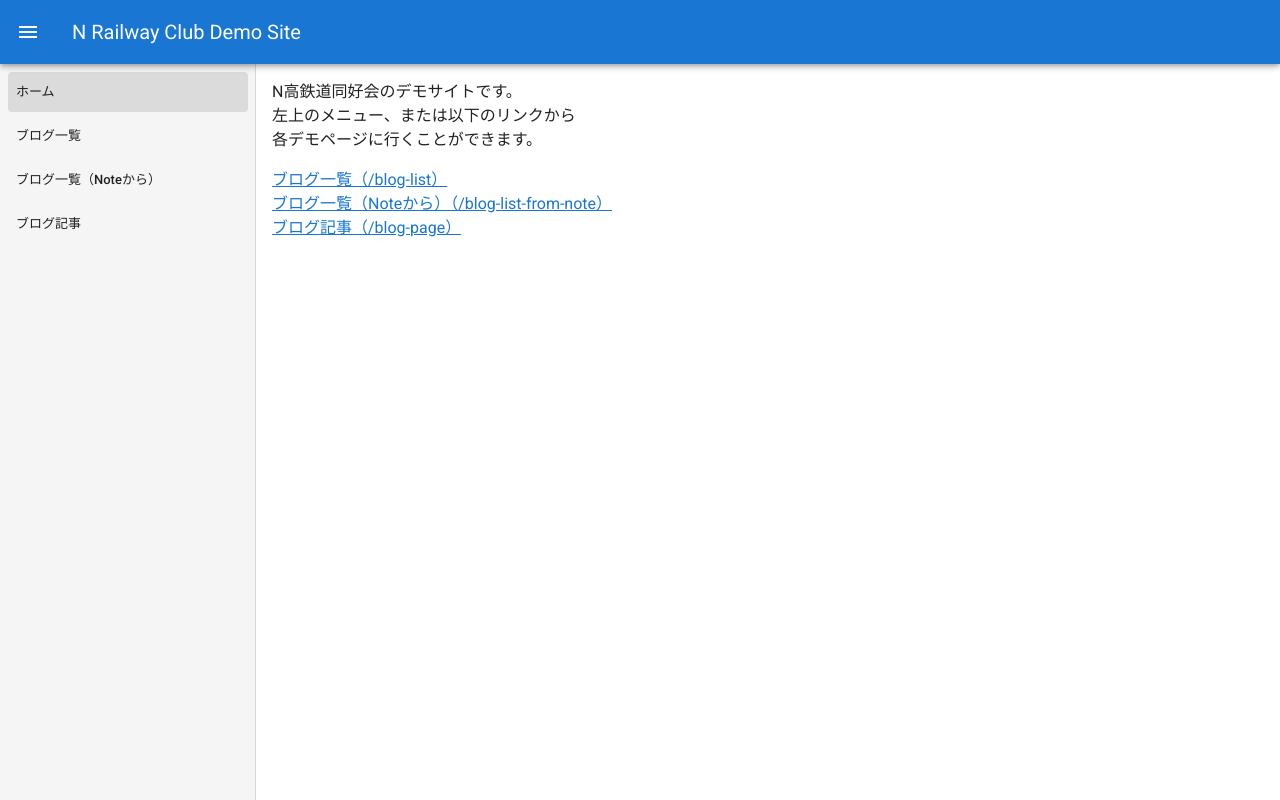
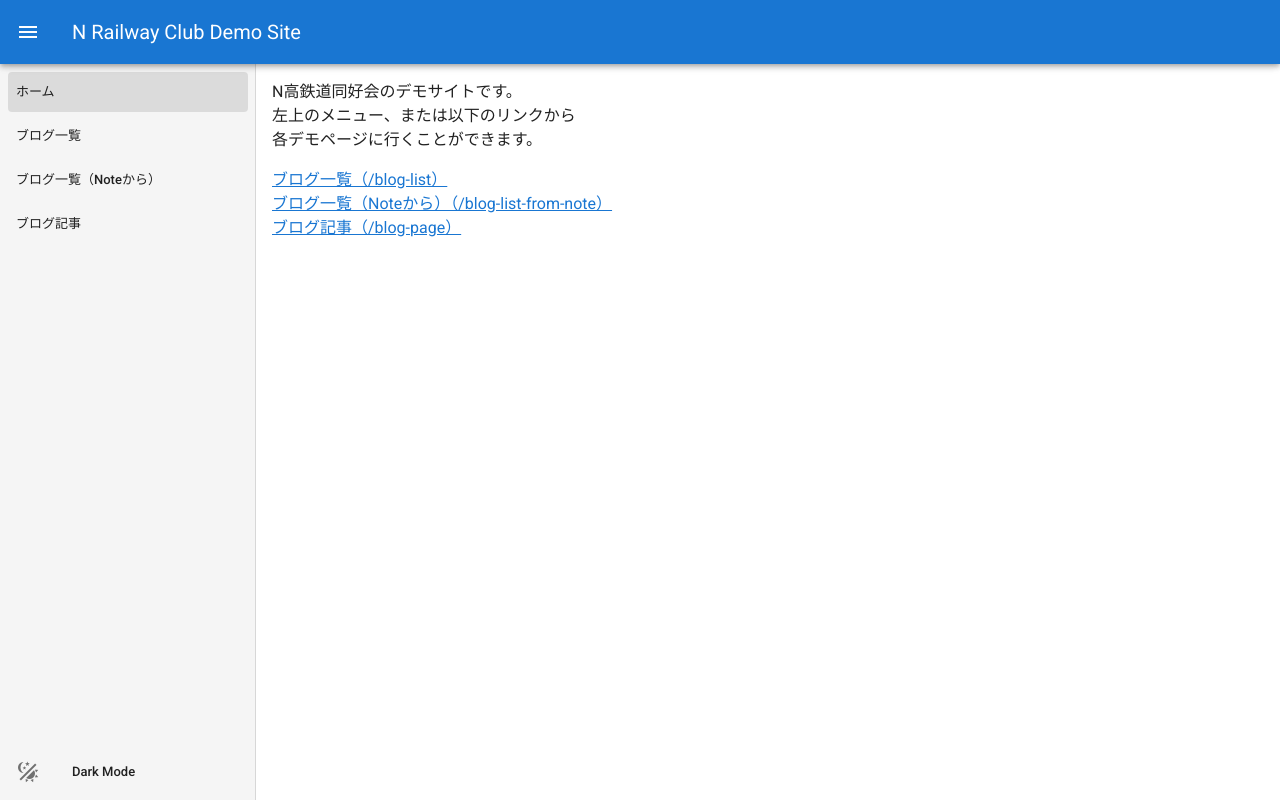
Before and after one commit to WTomoharu/vue-nrc-card1, a Vue app: page / in a window 1280 px wide. Built offline with nearby package versions, Linux system fonts and the light colour scheme.

Commit message:
DarkModeの切り替えボタンを実装

```diff
--- a/src/App.vue
+++ b/src/App.vue
@@ -24,6 +24,10 @@
       app
       clipped
     >
+      <div
+        class="d-flex justify-space-between"
+        style="height: 100%; flex-flow: column;"
+      >
         <v-list nav dense>
           <v-list-item-group>
             <v-list-item
@@ -37,6 +41,23 @@
             </v-list-item>
           </v-list-item-group>
         </v-list>
+
+        <v-list nav dense>
+          <v-list-item-group>
+            <v-list-item
+              v-model="$vuetify.theme.dark"
+            >
+              <v-list-item-icon>
+                <v-icon>mdi-theme-light-dark</v-icon>
+              </v-list-item-icon>
+
+              <v-list-item-title>
+                Dark Mode
+              </v-list-item-title>
+            </v-list-item>
+          </v-list-item-group>
+        </v-list>
+      </div>
     </v-navigation-drawer>
 
     <v-navigation-drawer
```
Lines whose indentation alone changed are shown as unchanged.
